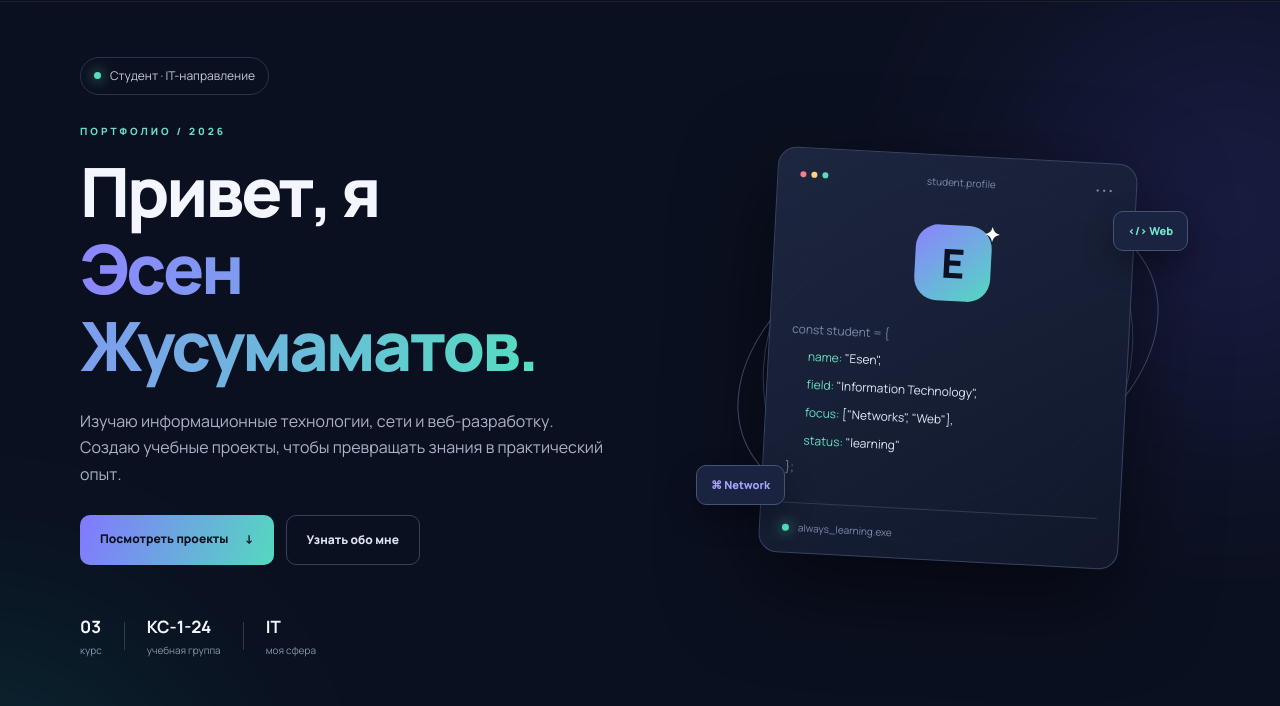
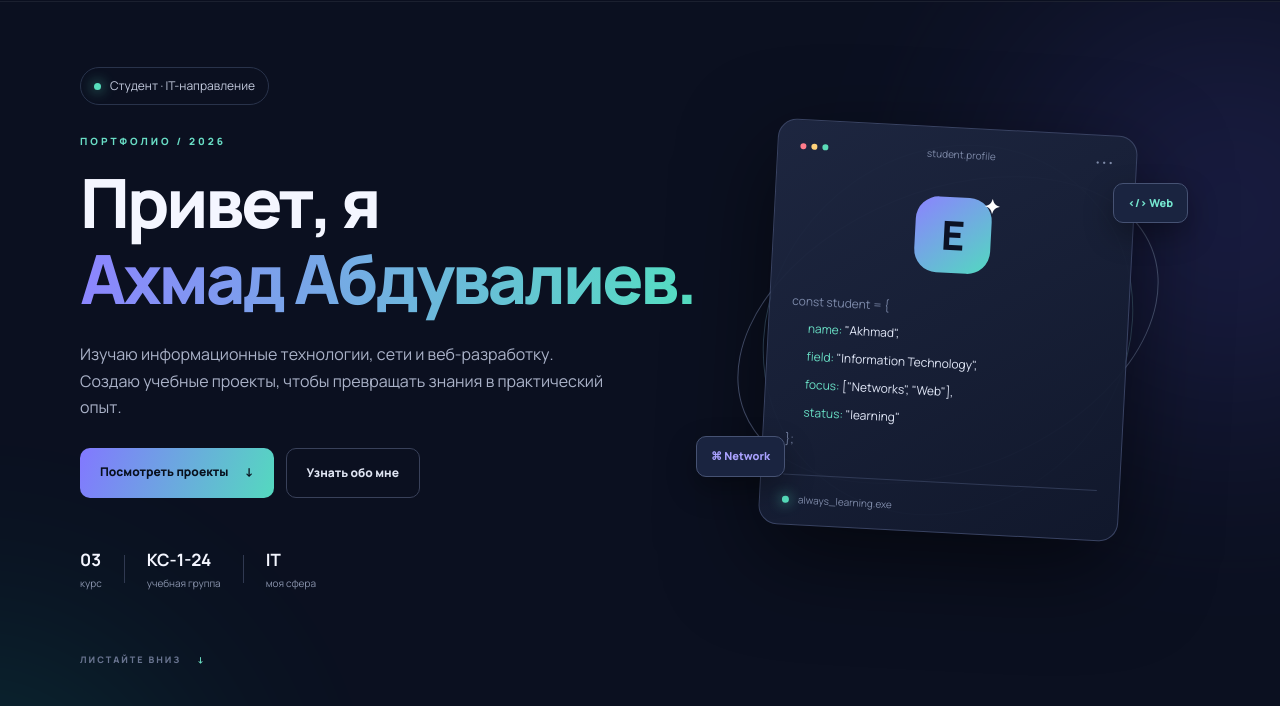
Before and after one commit to abduvalievahmad20-sudo/GitHub1, a plain HTML site: page index.html in a window 1280 px wide. Shown: the part 80-786 px from the top of the page. Drawn offline with Linux system fonts and the light colour scheme.

Commit message:
Update student name in portfolio to Akhmad Abduvaliev

```diff
--- a/index.html
+++ b/index.html
@@ -5,7 +5,7 @@
   <meta name="viewport" content="width=device-width, initial-scale=1.0">
   <meta name="description" content="Портфолио студента IT-направления: учебные проекты, навыки и контакты.">
   <meta name="theme-color" content="#0b1020">
-  <title>Эсен Жусумаматов — Student Portfolio</title>
+  <title>Абдувалиев Ахмад — Student Portfolio</title>
   <link rel="preconnect" href="https://fonts.googleapis.com">
   <link rel="preconnect" href="https://fonts.gstatic.com" crossorigin>
   <link href="https://fonts.googleapis.com/css2?family=Manrope:wght@400;500;600;700;800&display=swap" rel="stylesheet">
@@ -30,7 +30,7 @@
       <div class="hero-copy">
         <div class="availability"><span class="status-dot"></span> Студент · IT-направление</div>
         <p class="eyebrow">ПОРТФОЛИО / 2026</p>
-        <h1>Привет, я<br><span class="gradient-text">Эсен Жусумаматов.</span></h1>
+        <h1>Привет, я<br><span class="gradient-text">Ахмад Абдувалиев.</span></h1>
         <p class="hero-lead">Изучаю информационные технологии, сети и веб-разработку. Создаю учебные проекты, чтобы превращать знания в практический опыт.</p>
         <div class="hero-actions"><a class="button button-primary" href="#projects">Посмотреть проекты <span>↓</span></a><a class="button button-ghost" href="#about">Узнать обо мне</a></div>
         <div class="hero-meta"><div><strong>03</strong><span>курс</span></div><i></i><div><strong>КС-1-24</strong><span>учебная группа</span></div><i></i><div><strong>IT</strong><span>моя сфера</span></div></div>
@@ -41,7 +41,7 @@
           <div class="card-top"><span class="window-dots"><b></b><b></b><b></b></span><span>student.profile</span><span>•••</span></div>
           <div class="avatar">E<span class="avatar-spark">✦</span></div>
           <p class="code-muted">const student = {</p>
-          <p class="code-line"><span>name:</span> "Esen",</p>
+          <p class="code-line"><span>name:</span> "Akhmad",</p>
           <p class="code-line"><span>field:</span> "Information Technology",</p>
           <p class="code-line"><span>focus:</span> ["Networks", "Web"],</p>
           <p class="code-line"><span>status:</span> "learning"</p>
```
